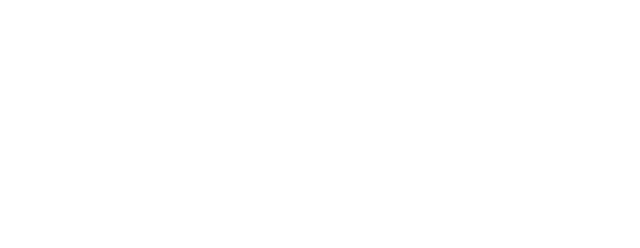
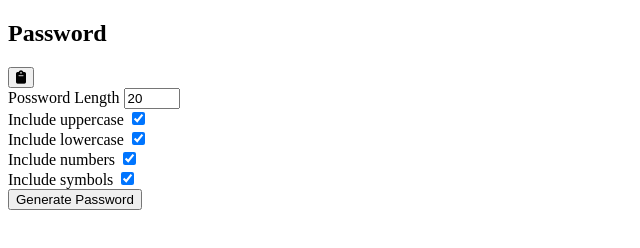
Before and after one commit to Akbarss/Password-Generator, a plain HTML site: page index.html in a window 1280 px wide. Shown: the whole page, without its empty margins (0-640 px from the left). Drawn offline with Linux system fonts and the light colour scheme.

Commit message:
add html

```diff
--- a/index.html
+++ b/index.html
@@ -6,9 +6,47 @@
 	<meta name="viewport" content="width=device-width, initial-scale=1.0">
 	<title>Document</title>
 	<link rel="stylesheet" href="./style.css">
+	<link rel="stylesheet" href="https://cdnjs.cloudflare.com/ajax/libs/font-awesome/6.5.1/css/all.min.css"
+		integrity="sha512-DTOQO9RWCH3ppGqcWaEA1BIZOC6xxalwEsw9c2QQeAIftl+Vegovlnee1c9QX4TctnWMn13TZye+giMm8e2LwA=="
+		crossorigin="anonymous" referrerpolicy="no-referrer" />
 </head>
 
 <body>
+	<div class="container">
+		<h2>Password</h2>
+		<div class="result-container">
+			<span class="result"></span>
+			<button class="btn" id="clipboard">
+				<i class="fa-solid fa-clipboard"></i>
+			</button>
+		</div>
+		<div class="settings">
+			<div class="setting">
+				<label>Possword Length</label>
+				<input type="number" id="length" min="4" max="20" value="20">
+			</div>
+			<div class="setting">
+				<label>Include uppercase</label>
+				<input type="checkbox" id="uppercase" checked>
+			</div>
+			<div class="setting">
+				<label>Include lowercase</label>
+				<input type="checkbox" id="lowercase" checked>
+			</div>
+			<div class="setting">
+				<label>Include numbers</label>
+				<input type="checkbox" id="numbers" checked>
+			</div>
+			<div class="setting">
+				<label>Include symbols</label>
+				<input type="checkbox" id="symbols" checked>
+			</div>
+		</div>
+		<button class="btn btn-large" id="generate">
+			Generate Password
+		</button>
+	</div>
+
 	<script src="./script.js"></script>
 </body>
 
```
